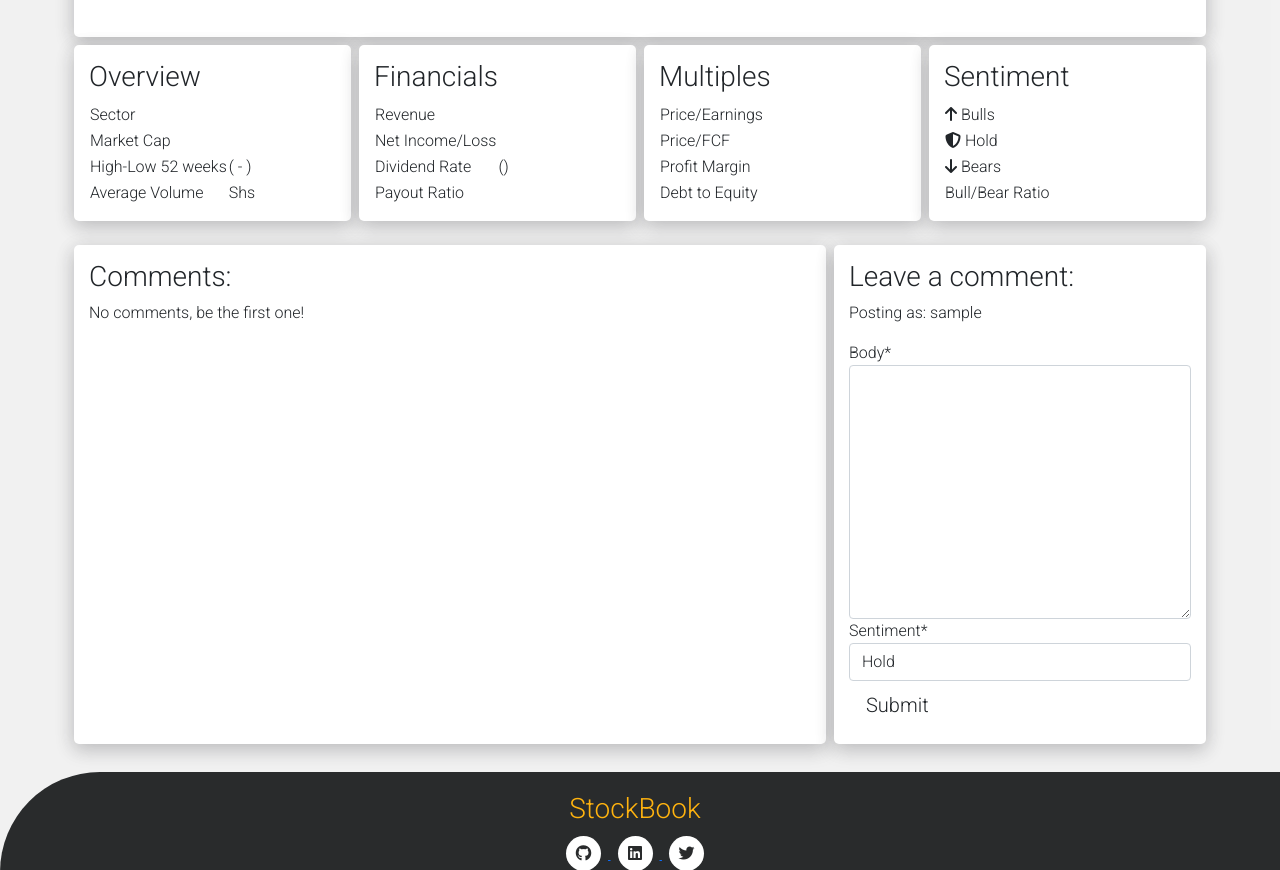
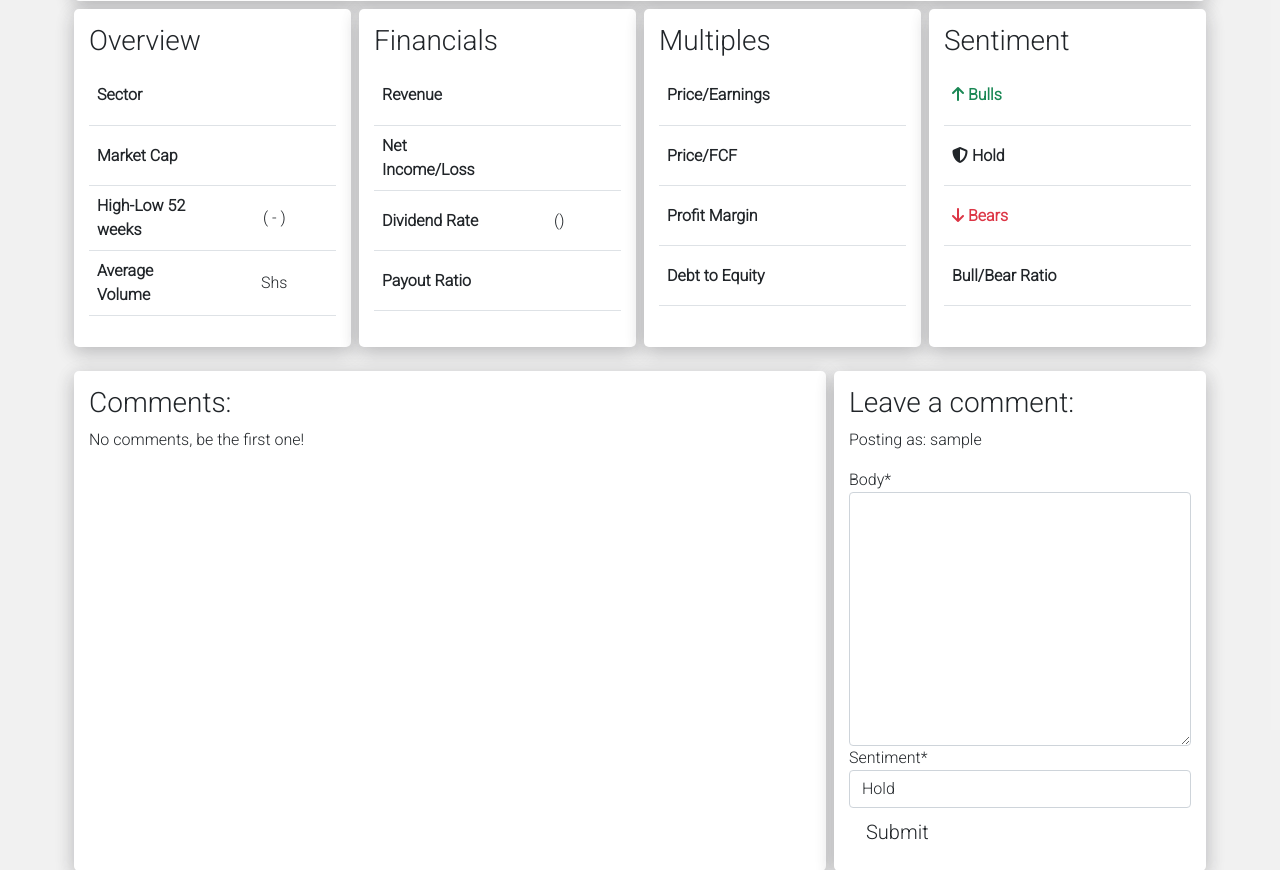
Before and after one commit to MaxRan92/StockBook, a Django app: template templates/stock_detail.html in a window 1280 px wide. Shown: the part 795-1665 px from the top of the page. Run offline with Django 3.2, Linux system fonts and the light colour scheme; the template is opened without the code that fills it: values that come from a table or form of the project are taken from there, others are empty; the visitor is signed in with stand-in values (Sample User, id 1); some libraries are stand-ins or nearby versions.

Commit message:
Style analysis area

```diff
--- a/static/css/style.css
+++ b/static/css/style.css
@@ -102,6 +102,22 @@ body {
     padding: 4px;
 }
 
+tr {
+    height: 60px !important;
+}
+
+td, th {
+    width: 50%;
+    vertical-align: middle;
+}
+
+td {
+    text-align: center;
+}
+
+th {
+    text-align: left;
+}
 
 /* Footer */
 
@@ -155,5 +171,6 @@ footer hr {
 /* chart */
 
 .chart {
-    max-height: 38%;
+    max-height: 33vh;
+    min-height: 25vh;
 }
--- a/templates/index.html
+++ b/templates/index.html
@@ -9,7 +9,7 @@
         <div class="col-12 mt-3 left">
             <div class="row">
                 {% for stockinfo in stockinfo_list %}
-                <div class="div col-md-3 card-container">
+                <div class="div col-md-6 col-lg-3 card-container">
                     <div class="div index-card mb-3">
                         <a href="{% url 'stock_detail' stockinfo.slug  %}" class="stock-link">
                             <div class="div card-body">
--- a/templates/stock_detail.html
+++ b/templates/stock_detail.html
@@ -22,11 +22,13 @@
                     <!-- asset title goes in these h1 tags -->
                     <h1 class="font-weight-bold">{{ stockinfo.title }} ({{ stockinfo.ticker }})</h1>
                     {% if daily_perf > 0 %}
-                    <h3>Last Price: <span class="text-success">{{ last_trade_price }} {{ currency }} ({{ daily_perf }})</span></h3>
+                    <h3>Last Price: <span class="text-success">{{ last_trade_price }} {{ currency }}
+                            ({{ daily_perf }})</span></h3>
                     {% elif daily_perf == 0 %}
                     <h3>Last Price: <span>{{ last_trade_price }} {{ currency }} ({{ daily_perf }})</span></h3>
                     {% else %}
-                    <h3>Last Price: <span class="text-danger">{{ last_trade_price }} {{ currency }} ({{ daily_perf }})</span></h3>
+                    <h3>Last Price: <span class="text-danger">{{ last_trade_price }} {{ currency }}
+                            ({{ daily_perf }})</span></h3>
                     {% endif %}
                     <p>Currency: {{ currency}}<br>Last Update: <span>{{ last_trade_datetime }}</span></p>
                 </div>
@@ -44,10 +46,10 @@
 <div class="chart-area">
     <div class="container">
         <div class="row">
-            <div class="card-container mt-3">
+            <div class="col-12 card-container mt-3">
                 <div class="element-card">
                     <h3>YTD Price Chart</h3>
-                    <canvas id="stock-chart" style="width:75%;height:300px;"></canvas>
+                    <canvas id="stock-chart" class="chart" style="width:75%;height:300px;"></canvas>
                     <script>
                         var xValues = JSON.parse('{{context.dates}}');
                         var yValues = JSON.parse('{{context.prices}}');
@@ -72,7 +74,7 @@
                             },
                             options: {
                                 elements: {
-                                    point:{
+                                    point: {
                                         radius: 0,
                                         pointRadius: 1,
                                         pointHoverRadius: 5,
@@ -95,97 +97,97 @@
 <div class="analysis-area">
     <div class="container">
         <div class="row">
-            <div class="card-container col-md-3">
+            <div class="card-container col-md-6 col-lg-3">
                 <div class="element-card">
                     <h3>Overview</h3>
-                    <table>
+                    <table class="table">
                         <tr>
-                            <td>Sector</td>
+                            <th>Sector</th>
                             <td>{{ sector }}</td>
 
                         </tr>
                         <tr>
-                            <td>Market Cap</td>
+                            <th>Market Cap</th>
                             <td>{{ market_cap }}</td>
                         </tr>
                         <tr>
-                            <td>High-Low 52 weeks</td>
+                            <th>High-Low 52 weeks</th>
                             <td>({{ high_52w }} - {{ low_52w }})</td>
                         </tr>
                         <tr>
-                            <td>Average Volume</td>
+                            <th>Average Volume</th>
                             <td>{{ avg_vol }} Shs</td>
                         </tr>
                     </table>
                 </div>
             </div>
-            <div class="card-container col-md-3">
+            <div class="card-container col-md-6 col-lg-3">
                 <div class="element-card">
                     <h3>Financials</h3>
-                    <table>
+                        <table class="table">
                             <tr>
-                            <td>Revenue</td>
+                                <th>Revenue</th>
                                 <td>{{ revenue }}</td>
 
                             </tr>
                             <tr>
-                            <td>Net Income/Loss</td>
+                                <th>Net Income/Loss</th>
                                 <td>{{ income }}</td>
                             </tr>
                             <tr>
-                            <td>Dividend Rate</td>
+                                <th>Dividend Rate</th>
                                 <td>{{ dividend_rate }} ({{ dividend_yield }})</td>
                             </tr>
                             <tr>
-                            <td>Payout Ratio</td>
+                                <th>Payout Ratio</th>
                                 <td>{{ payout_ratio }}</td>
                             </tr>
                         </table>
                 </div>
             </div>
-            <div class="card-container col-md-3">
+            <div class="card-container col-md-6 col-lg-3">
                 <div class="element-card">
                     <h3>Multiples</h3>
-                    <table>
+                    <table class="table">
                         <tr>
-                            <td>Price/Earnings</td>
+                            <th>Price/Earnings</th>
                             <td>{{ price_earnings }}</td>
 
                         </tr>
                         <tr>
-                            <td>Price/FCF</td>
+                            <th>Price/FCF</th>
                             <td>{{ price_to_fcf }}</td>
                         </tr>
                         <tr>
-                            <td>Profit Margin</td>
+                            <th>Profit Margin</th>
                             <td>{{ profit_margin }}</td>
                         </tr>
                         <tr>
-                            <td>Debt to Equity</td>
+                            <th>Debt to Equity</th>
                             <td>{{ debt_to_equity }}</td>
                         </tr>
                     </table>
                 </div>
             </div>
-            <div class="card-container col-md-3">
+            <div class="card-container col-md-6 col-lg-3">
                 <div class="element-card">
                     <h3>Sentiment</h3>
-                    <table>
-                        <tr>
-                            <td><i class="fas fa-arrow-up"></i> Bulls</i></td>
+                    <table class="table">
+                        <tr class="text-success">
+                            <th ><i class="fas fa-arrow-up"></i> Bulls</i></th>
                             <td>{{ bulls_num }}</td>
 
                         </tr>
                         <tr>
-                            <td><i class="fas fa-shield-alt"></i> Hold</td>
+                            <th><i class="fas fa-shield-alt"></i> Hold</th>
                             <td>{{ hold_num }}</td>
                         </tr>
-                        <tr>
-                            <td><i class="fas fa-arrow-down"></i> Bears</td>
+                        <tr class="text-danger">
+                            <th><i class="fas fa-arrow-down"></i> Bears</th>
                             <td>{{ bears_num }}</td>
                         </tr>
                         <tr>
-                            <td>Bull/Bear Ratio</td>
+                            <th>Bull/Bear Ratio</th>
                             <td>{{ bulls_bears_ratio }}</td>
                         </tr>
                     </table>
```
Lines whose indentation alone changed are shown as unchanged.
